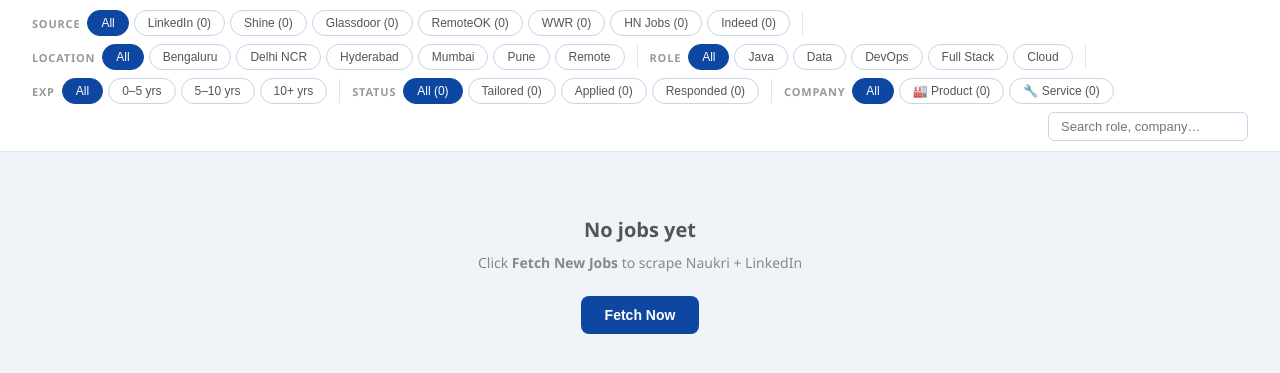
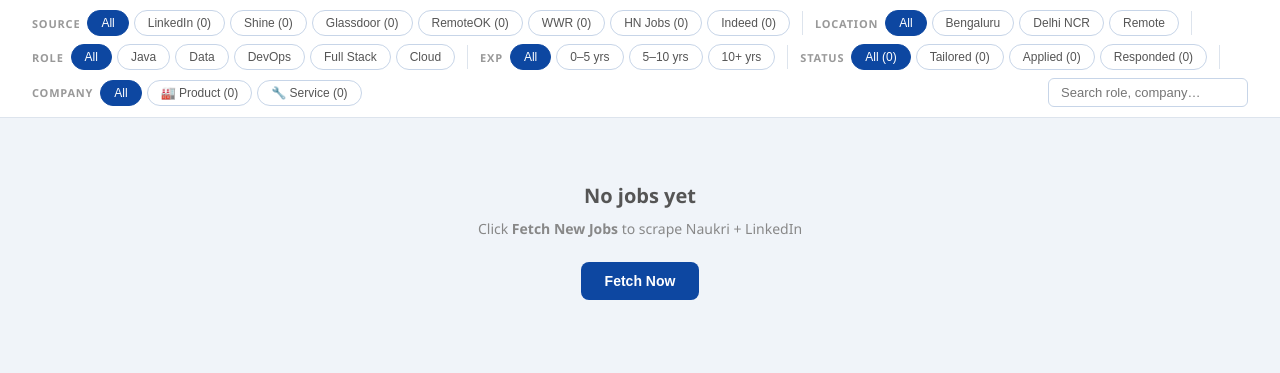
Before and after one commit to Kaushal727281/job-hunter, a Flask app: page / in a window 1280 px wide. Shown: the part 75-448 px from the top of the page. Run offline with Flask 3, Linux system fonts and the light colour scheme; data that the repository does not hold is empty; some libraries are stand-ins or nearby versions.

Commit message:
Remove Hyderabad, Mumbai, Pune from location filter buttons
Co-Authored-By: Claude Sonnet 4.6 <noreply@anthropic.com>

```diff
--- a/templates/index.html
+++ b/templates/index.html
@@ -234,9 +234,6 @@
     <button class="filter-btn active" data-filter="loc" data-val="all"         onclick="applyFilters(this,'loc')">All</button>
     <button class="filter-btn"        data-filter="loc" data-val="bengaluru"   onclick="applyFilters(this,'loc')">Bengaluru</button>
     <button class="filter-btn"        data-filter="loc" data-val="delhi"       onclick="applyFilters(this,'loc')">Delhi NCR</button>
-    <button class="filter-btn"        data-filter="loc" data-val="hyderabad"   onclick="applyFilters(this,'loc')">Hyderabad</button>
-    <button class="filter-btn"        data-filter="loc" data-val="mumbai"      onclick="applyFilters(this,'loc')">Mumbai</button>
-    <button class="filter-btn"        data-filter="loc" data-val="pune"        onclick="applyFilters(this,'loc')">Pune</button>
     <button class="filter-btn"        data-filter="loc" data-val="remote"      onclick="applyFilters(this,'loc')">Remote</button>
   </div>
 
```
